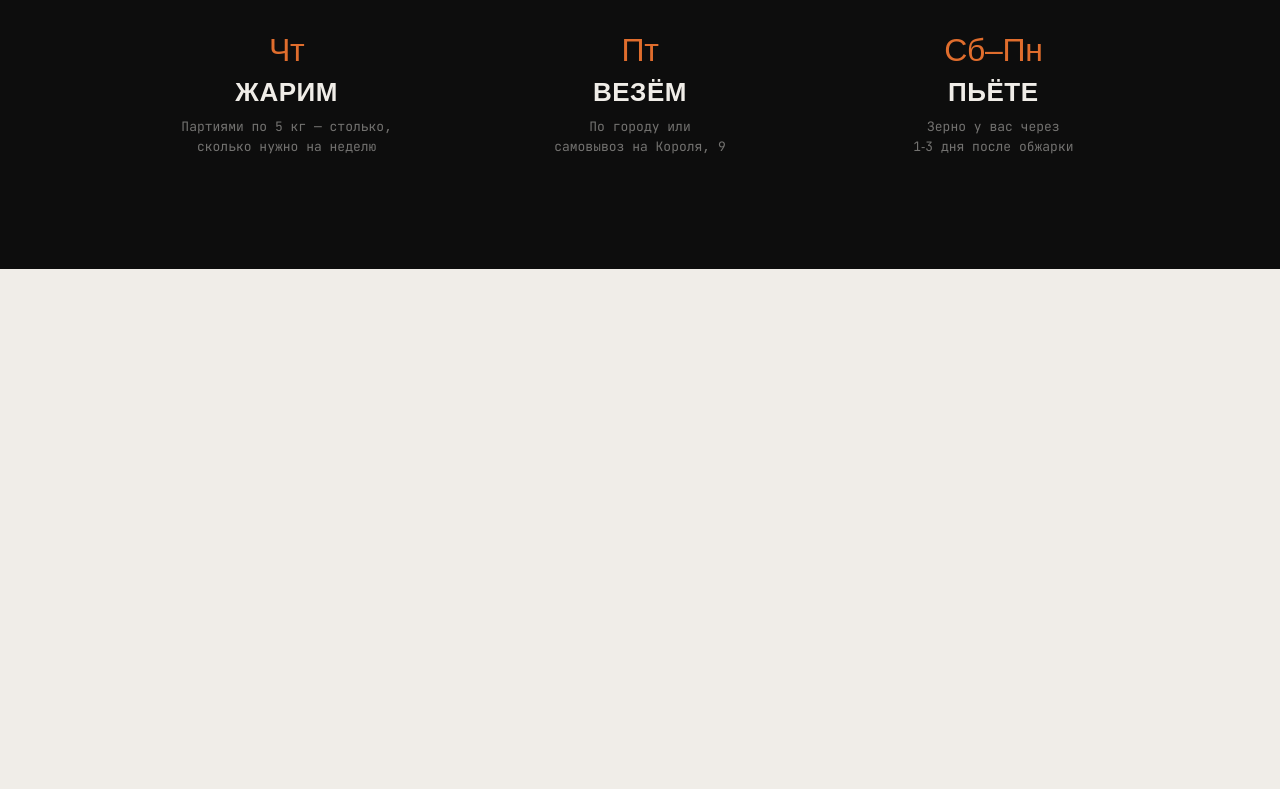
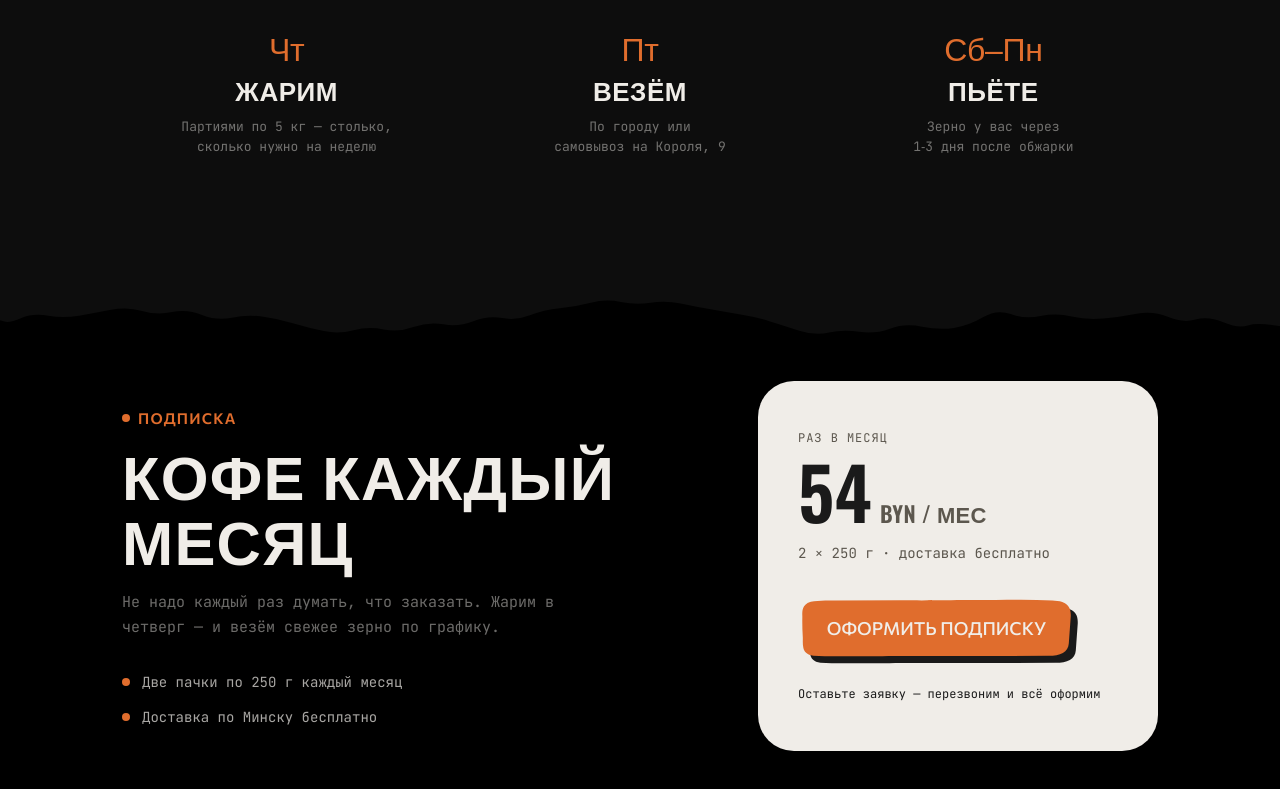
Before and after one commit to VadzimPapkou/coffe-shop-2, a Next.js app: page / in a window 1280 px wide. Shown: the part 1830-2619 px from the top of the page. Before the commit the page ends 2099 px from the top, so only its background shows below. Built offline with nearby package versions, Linux system fonts and the light colour scheme; a web font is replaced by a local one.

Commit message:
add subscription block

```diff
--- a/src/app/page.tsx
+++ b/src/app/page.tsx
@@ -1,6 +1,7 @@
 import { Header } from "@/components/Header";
 import { Hero } from "@/components/Hero";
 import { Reviews } from "@/components/Reviews";
+import { Subscription } from "@/components/Subscription";
 import { WhyApocalypse } from "@/components/WhyApocalypse";
 
 export default function Home() {
@@ -10,6 +11,7 @@ export default function Home() {
       <Hero />
       <Reviews />
       <WhyApocalypse />
+      <Subscription />
     </main>
   );
 }
--- a/src/components/Hero.tsx
+++ b/src/components/Hero.tsx
@@ -36,14 +36,6 @@ const ROASTS: SusanItem[] = [
     meta: "Ассорти · 10 штук",
     img: "/assets/the-wanderer.png",
     price: "18 BYN",
-  },
-  {
-    id: "subscription",
-    name: "Подписка",
-    rank: 5,
-    meta: "2 × 250 г в месяц · Доставка бесплатно",
-    img: "/assets/anti-matter.png",
-    price: "54 BYN / мес",
   },
 ];
 
--- /dev/null
+++ b/src/components/Subscription.tsx
@@ -0,0 +1,68 @@
+import { TornEdge } from "./TornEdge";
+import { WobbleButton } from "./WobbleButton";
+
+const PERKS = [
+  "Две пачки по 250 г каждый месяц",
+  "Доставка по Минску бесплатно",
+];
+
+export function Subscription() {
+  return (
+    <section
+      id="subscription"
+      className="relative bg-[#000] pb-20 pt-24 text-cream sm:pb-28 sm:pt-28"
+    >
+      <TornEdge fill="#0d0d0d" position="top" />
+
+      <div className="mx-auto grid max-w-[1100px] items-center gap-12 px-5 sm:px-8 lg:grid-cols-[1.1fr_0.9fr] lg:gap-16">
+        <div>
+          <div className="section-label mb-3">Подписка</div>
+          <h2 className="section-title text-[clamp(36px,4.8vw,64px)] leading-[1.05]">
+            Кофе каждый месяц
+          </h2>
+          <p className="font-mono mt-5 max-w-[440px] text-[14px] leading-[1.65] text-cream/45 sm:text-[15px]">
+            Не надо каждый раз думать, что заказать. Жарим в четверг — и везём
+            свежее зерно по графику.
+          </p>
+
+          <ul className="mt-8 flex list-none flex-col gap-3.5 p-0">
+            {PERKS.map((perk) => (
+              <li
+                key={perk}
+                className="font-mono flex items-start gap-3 text-[13px] leading-[1.5] text-cream/70 sm:text-[14px]"
+              >
+                <span
+                  aria-hidden
+                  className="mt-1.5 h-2 w-2 shrink-0 rounded-full bg-ac"
+                />
+                {perk}
+              </li>
+            ))}
+          </ul>
+        </div>
+
+        {/* Offer panel — like Duncan's subscribe CTA block, soft cream on dark */}
+        <aside className="relative mx-auto w-full max-w-[400px] lg:mx-0 lg:justify-self-end">
+          <div className="relative overflow-hidden rounded-[36px] bg-cream px-8 py-10 text-ink sm:px-10 sm:py-12">
+            <p className="font-mono mb-2 text-[12px] uppercase tracking-[0.08em] text-paper-mut">
+              Раз в месяц
+            </p>
+            <p className="font-display flex items-baseline gap-2 leading-none tracking-[0.02em]">
+              <span className="text-[clamp(52px,8vw,72px)] text-ink">54</span>
+              <span className="text-[22px] text-paper-mut">BYN / мес</span>
+            </p>
+            <p className="font-mono mt-4 text-[14px] leading-[1.55] text-paper-mut">
+              2 × 250 г · доставка бесплатно
+            </p>
+            <div className="mt-8">
+              <WobbleButton href="#contact">Оформить подписку</WobbleButton>
+            </div>
+            <p className="font-mono mt-5 text-[12px] leading-[1.5] text-paper-soft">
+              Оставьте заявку — перезвоним и всё оформим
+            </p>
+          </div>
+        </aside>
+      </div>
+    </section>
+  );
+}
```
